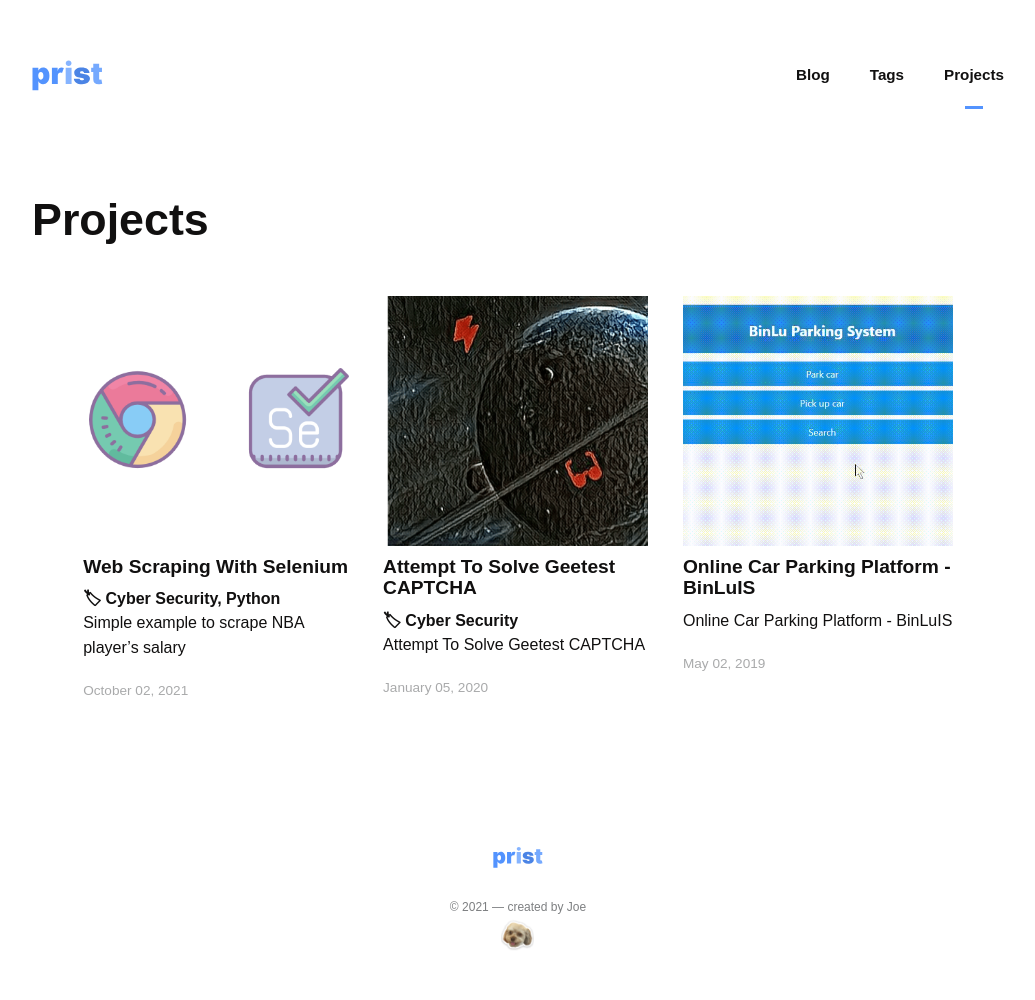
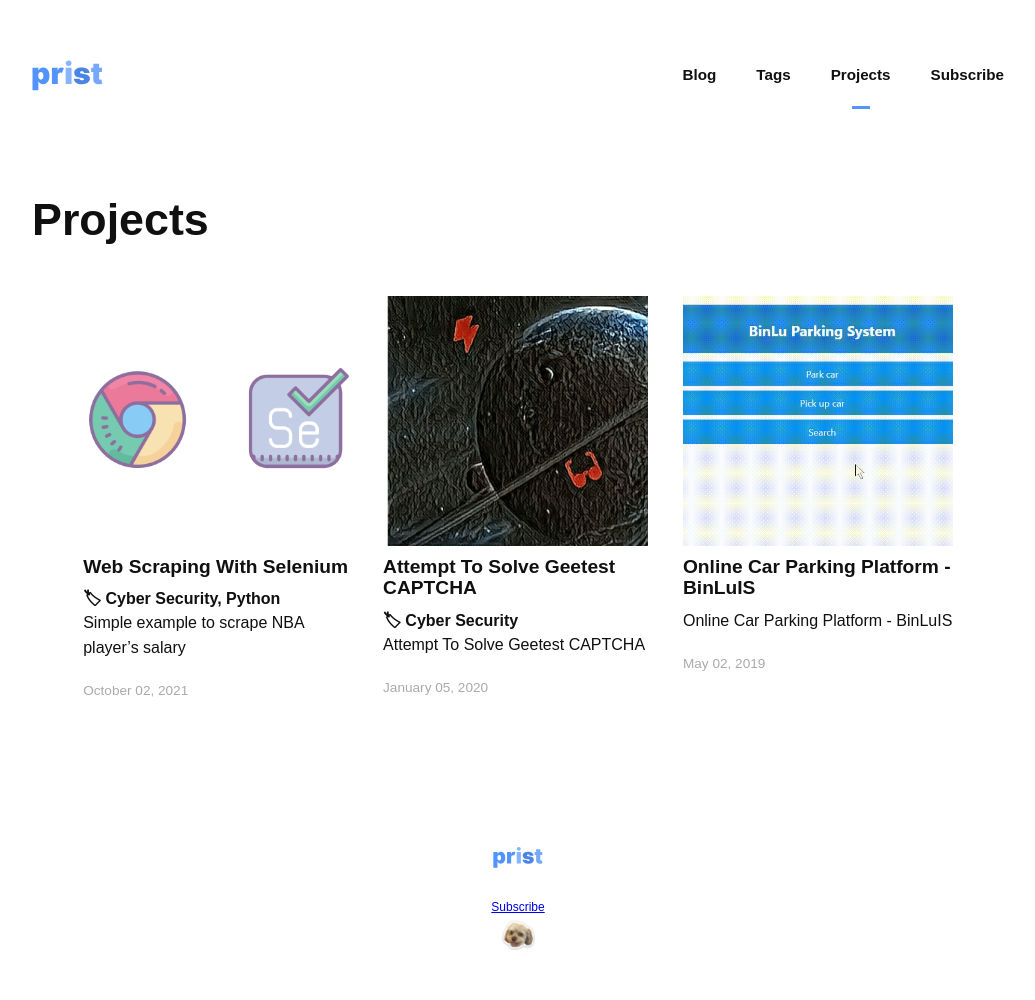
Before and after one commit to JoeHO888/JoeHo888.github.io, a Gatsby site: page /projects in a window 1280 px wide. Shown: the whole page, without its empty margins (122-1157 px from the left). Built offline with nearby package versions, Linux system fonts and the light colour scheme; Gatsby itself is replaced by a stand-in of ours; a web font is replaced by a local one.

Commit message:
Add email subscription landing pages

```diff
--- a/src/components/Footer.jsx
+++ b/src/components/Footer.jsx
@@ -54,7 +54,11 @@ const Footer = () => (
             <Logo />
         </Link>
         <FooterAuthor href="https://www.marguerite.io/?utm_source=prist&utm_medium=footer&utm_campaign=prist_starter">
-            © 2021 — created by Joe
+            <Link
+                activeClassName="Link--is-active"
+                to="https://joe-ho-blog.ck.page/e75c089d8c" target="_blank">
+                Subscribe
+            </Link>
             <FooterSpooch className="FooterSpooch" src={spooch} />
         </FooterAuthor>
     </FooterContainer>
--- a/src/components/Header.jsx
+++ b/src/components/Header.jsx
@@ -17,7 +17,7 @@ const HeaderContent = styled("div")`
 
 const HeaderLinks = styled("div")`
     display: grid;
-    grid-template-columns: repeat(3, auto);
+    grid-template-columns: repeat(4, auto);
     grid-gap: 2.5em;
     justify-content: flex-end;
     width: 100%;
@@ -94,6 +94,11 @@ const Header = () => (
                     to="/projects/">
                     Projects
                 </Link>
+                <Link
+                    activeClassName="Link--is-active"
+                    to="https://joe-ho-blog.ck.page/e75c089d8c" target="_blank">
+                    Subscribe
+                </Link>
             </HeaderLinks>
         </HeaderContent>
     </HeaderContainer>
```
